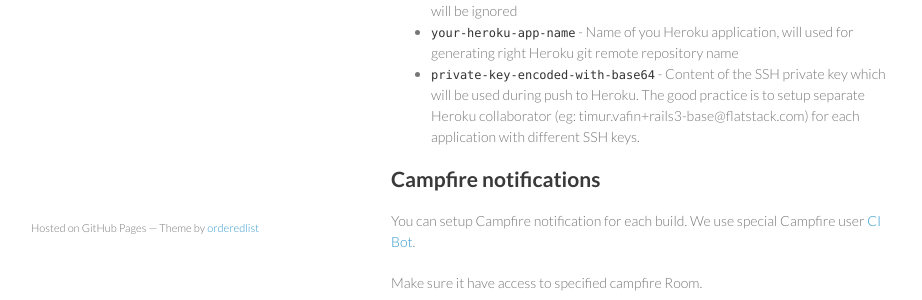
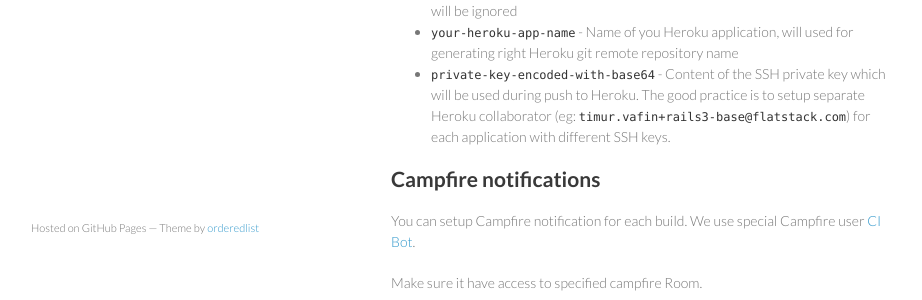
Before and after one commit to mike-burns/fs.github.com, a Jekyll site: the page built from ci-semaphoreapp.md, in a window 1280 px wide. Shown: the part 593-893 px from the top of the page, without its empty margins (179-1101 px from the left). Built offline with Jekyll 4.4.1, drawn with Linux system fonts in a browser that asks for light colours.

```diff
--- a/ci-semaphoreapp.md
+++ b/ci-semaphoreapp.md
@@ -27,7 +27,8 @@ If you would like ship code to Heroku right after success build you can use [scr
 
 * `master` - Branch which will deploy to Heroku after build, all other brunches will be ignored
 * `your-heroku-app-name` - Name of you Heroku application, will used for generating right Heroku git remote repository name
-* `private-key-encoded-with-base64` - Content of the SSH private key which will be used during push to Heroku. The good practice is to setup separate Heroku collaborator (eg: timur.vafin+rails3-base@flatstack.com) for each application with different SSH keys.
+* `private-key-encoded-with-base64` - Content of the SSH private key which will be used during push to Heroku.
+   The good practice is to setup separate Heroku collaborator (eg: `timur.vafin+rails3-base@flatstack.com`) for each application with different SSH keys.
 
 ## Campfire notifications
 
```
